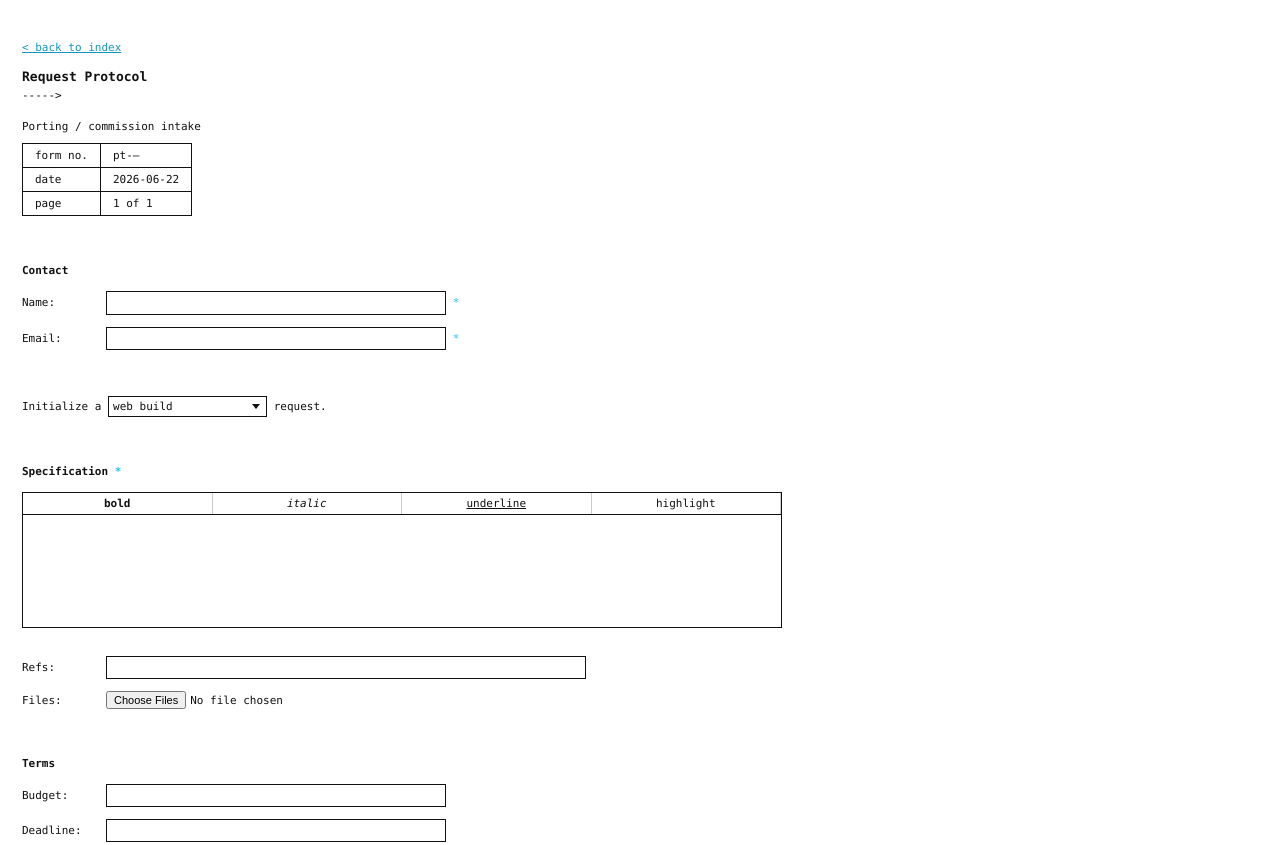
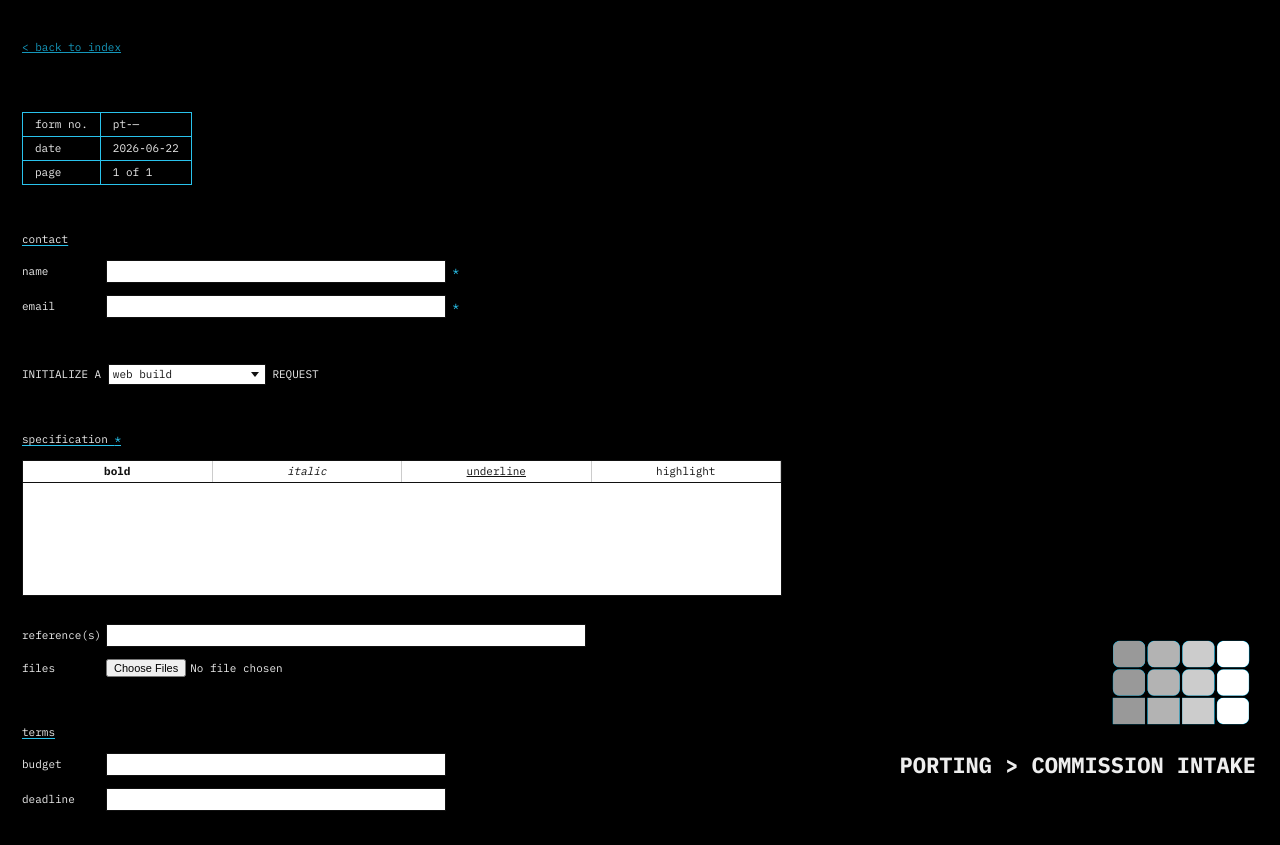
Before and after one commit to 1phonetucked-tech/Macro-Economic-Protocols, a plain HTML site: page commissions/index.html in a window 1280 px wide. Shown: the top 845 px of the page. Drawn offline with Linux system fonts and the light colour scheme.

Commit message:
Form: black old-web restyle — IBM Plex Mono, lowercase labels, bottom-right logo masthead
- Black background, light text; switch font to IBM Plex Mono (Google Fonts)
- Header becomes all-caps PORTING > COMMISSION INTAKE, parked bottom-right with the logo above it (fixed)
- Lowercase section headers (unbold, cyan underline) and field labels; reference(s)/files/budget/deadline
- Cyan meta grid; remove the -----> rule; white rich-text box; nudge form down ~56px

```diff
--- a/commissions/index.html
+++ b/commissions/index.html
@@ -5,12 +5,15 @@
 <title>Request Protocol</title>
 <meta name="viewport" content="width=device-width,initial-scale=1">
 <meta name="description" content="Request Protocol — submit a request">
+<link rel="preconnect" href="https://fonts.googleapis.com">
+<link rel="preconnect" href="https://fonts.gstatic.com" crossorigin>
+<link href="https://fonts.googleapis.com/css2?family=IBM+Plex+Mono:wght@400;700&display=swap" rel="stylesheet">
 <style>
   body {
     margin: 0;
-    background: #ffffff;
-    color: #111111;
-    font-family: ui-monospace, "SF Mono", "JetBrains Mono", Menlo, Consolas, "Liberation Mono", monospace;
+    background: #000000;
+    color: #ededed;
+    font-family: "IBM Plex Mono", ui-monospace, "SF Mono", Menlo, Consolas, monospace;
     font-size: 11px;
     line-height: 1.55;
     padding: 28px 22px 28px;
@@ -18,20 +21,24 @@
     box-sizing: border-box;
   }
   .wrap { max-width: 760px; }
+  #request-form { margin-top: 56px; }
   a { color: #1597bb; }
 
   /* plain top-down flow, generous spacing between blocks */
   .blk { margin: 0 0 46px; }
 
-  h1 { font-size: 13px; font-weight: 700; margin: 0; letter-spacing: 0; }
-  .rule { white-space: pre; margin: 0 0 14px; }       /* arrow rule */
+  h1 { font-size: 22px; font-weight: 700; margin: 0 0 14px; letter-spacing: 0; }
+
+  /* masthead: logo over the title, pinned to the bottom-right corner */
+  .masthead { position: fixed; right: 24px; bottom: 18px; text-align: right; margin: 0; }
+  .masthead .logo { width: 150px; height: auto; }
+  .masthead h1 { margin: 8px 0 0; }
 
   /* meta grid */
-  .intake { margin: 0 0 8px; }
   table.meta { border-collapse: collapse; margin: 0 0 8px; }
-  table.meta td { border: 1px solid #111; padding: 3px 12px; text-transform: lowercase; }
+  table.meta td { border: 1px solid #29c2ec; padding: 3px 12px; text-transform: lowercase; }
 
-  .sec { margin: 0 0 12px; font-weight: 700; }
+  .sec { margin: 0 0 12px; font-weight: 400; text-decoration: underline; text-decoration-color: #29c2ec; text-underline-offset: 2px; }
   .req { color: #29c2ec; }
 
   .field { margin: 0 0 12px; }
@@ -72,7 +79,7 @@
   .rt-bar:has(button:nth-of-type(2):hover) .rt-slide { transform: translateX(100%); opacity: 1; }
   .rt-bar:has(button:nth-of-type(3):hover) .rt-slide { transform: translateX(200%); opacity: 1; }
   .rt-bar:has(button:nth-of-type(4):hover) .rt-slide { transform: translateX(300%); opacity: 1; }
-  .rt-area { min-height: 96px; padding: 8px; outline: none; }
+  .rt-area { min-height: 96px; padding: 8px; outline: none; background: #fff; color: #111; }
   .rt-area mark, .rt-area [style*="background"] { background: #fff14d; }
 
   .submit {
@@ -98,10 +105,6 @@
     <input type="text" name="_gotcha" style="display:none" tabindex="-1" autocomplete="off" aria-hidden="true">
 
     <div class="blk">
-      <h1>Request Protocol</h1>
-      <div class="rule">-----&gt;</div>
-
-      <div class="intake">Porting / commission intake</div>
       <table class="meta">
         <tr><td>FORM NO.</td><td id="form-no">PT-—</td></tr>
         <tr><td>DATE</td><td id="form-date">————</td></tr>
@@ -110,24 +113,24 @@
     </div>
 
     <div class="blk">
-      <div class="sec">Contact</div>
-      <div class="field"><label class="k">Name:</label><input type="text" name="name" required> <span class="req">*</span></div>
-      <div class="field"><label class="k">Email:</label><input type="email" name="email" required> <span class="req">*</span></div>
+      <div class="sec">contact</div>
+      <div class="field"><label class="k">name</label><input type="text" name="name" required> <span class="req">*</span></div>
+      <div class="field"><label class="k">email</label><input type="email" name="email" required> <span class="req">*</span></div>
     </div>
 
     <div class="blk">
-      <p>Initialize a
+      <p>INITIALIZE A
         <select id="type" name="commission_type">
           <option value="Web Build">web build</option>
           <option value="PCB &amp; Hardware">pcb &amp; hardware</option>
           <option value="Strategy &amp; Direction">strategy &amp; direction</option>
           <option value="Systems Engineering">systems engineering</option>
           <option value="General Inquiry">general inquiry</option>
-        </select> request.</p>
+        </select> REQUEST</p>
     </div>
 
     <div class="blk">
-      <div class="sec">Specification <span class="req">*</span></div>
+      <div class="sec">specification <span class="req">*</span></div>
       <div class="rt">
         <div class="rt-bar">
           <button type="button" data-cmd="bold" title="Bold"><b>bold</b></button>
@@ -139,14 +142,14 @@
         <div class="rt-area" id="rt-area" contenteditable="true" role="textbox" aria-multiline="true"></div>
       </div>
       <input type="hidden" name="description" id="description-field">
-      <div class="field" style="margin-top:28px"><label class="k">Refs:</label><input type="text" name="references" class="wide"></div>
-      <div class="field"><label class="k">Files:</label><input type="file" name="attachment" multiple></div>
+      <div class="field" style="margin-top:28px"><label class="k">reference(s)</label><input type="text" name="references" class="wide"></div>
+      <div class="field"><label class="k">files</label><input type="file" name="attachment" multiple></div>
     </div>
 
     <div class="blk">
-      <div class="sec">Terms</div>
-      <div class="field"><label class="k">Budget:</label><input type="text" name="budget"></div>
-      <div class="field"><label class="k">Deadline:</label><input type="text" name="deadline"></div>
+      <div class="sec">terms</div>
+      <div class="field"><label class="k">budget</label><input type="text" name="budget"></div>
+      <div class="field"><label class="k">deadline</label><input type="text" name="deadline"></div>
     </div>
 
     <button class="submit" type="submit">[ Submit Request ]</button>
@@ -157,6 +160,11 @@
     <p>A reply is en route to your email. Reference this number when corresponding.</p>
     <p><a href="../index.html">&lt; back to index</a></p>
   </div>
+</div>
+
+<div class="masthead">
+  <img class="logo" src="../logo.png" alt="phonetucked">
+  <h1>PORTING &gt; COMMISSION INTAKE</h1>
 </div>
 
 <script>
```
